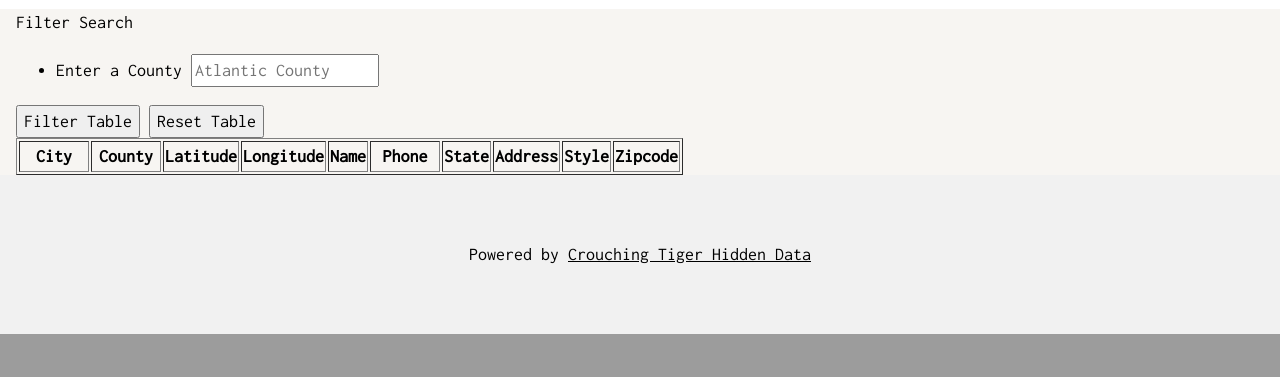
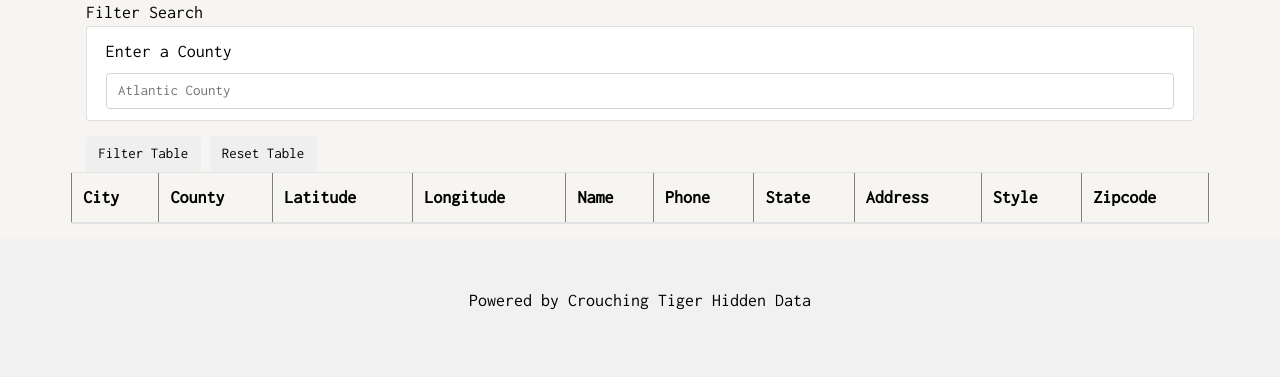
Before and after one commit to kplam624/Dojo-Finder, a Flask app: page /data in a window 1280 px wide. Shown: the part 641-1018 px from the top of the page. Before the commit the page ends 975 px from the top, so only its background shows below. Run offline with Flask 2, Linux system fonts and the light colour scheme; data that the repository does not hold is empty; some libraries are stand-ins or nearby versions.

Commit message:
Modified data table.

```diff
--- a/static/css/styles.css
+++ b/static/css/styles.css
@@ -332,7 +332,7 @@ html {
   }
 }
 
-.dojo-form {
+/* .dojo-form {
   margin-top: 50px;
 }
 
@@ -350,18 +350,18 @@ select {
   padding: 8px;
   color: #8e979f;
   outline: none;
-}
+} */
 
-#table-area th {
+/* #table-area th {
   text-align: center;
-}
+} */
 
-#table-area th:first-child,
+/* #table-area th:first-child,
 #table-area th:nth-child(2),
 #table-area th:nth-child(6) {
   min-width: 70px;
-}
+} */
 
-#table-area {
-  width: 100%
-}
+/* #table-area {
+  width: 80%
+} */
--- a/templates/data.html
+++ b/templates/data.html
@@ -4,8 +4,8 @@
 <meta charset="UTF-8">
 <meta name="viewport" content="width=device-width, initial-scale=1">
 
+<link rel="stylesheet" href="https://maxcdn.bootstrapcdn.com/bootstrap/4.0.0/css/bootstrap.min.css" integrity="sha384-Gn5384xqQ1aoWXA+058RXPxPg6fy4IWvTNh0E263XmFcJlSAwiGgFAW/dAiS6JXm" crossorigin="anonymous">
 <link rel="stylesheet" href="../static/css/styles.css">
-
 <link rel="stylesheet" href="https://fonts.googleapis.com/css?family=Inconsolata">
 
 <script src="https://cdnjs.cloudflare.com/ajax/libs/d3/4.5.0/d3.min.js"></script>
@@ -61,7 +61,7 @@ body, html {
 
     <div class="container">
         <div class="row margin-top-50">
-          <div class="col-md-2">
+          <div class="col-md-12">
             <aside class="filters">
               <div class="panel panel-default">
                 <div class="panel-heading">Filter Search</div>
@@ -82,7 +82,8 @@ body, html {
               </div>
             </aside>
           </div>
-          <div class="col-md-10">
+          <!-- <div class="col-md-12"> -->
+            <div class="table-responsive">
               <div id="table-area" class="">
                 <table border = .5 id="dojo-table" class="table table-striped">
                   <thead>
@@ -103,6 +104,7 @@ body, html {
                 </table>
               </div>
             </div>
+          <!-- </div> -->
         </div>
       </div>
 
@@ -112,6 +114,9 @@ body, html {
 </footer>
 
   <!-- Our JS -->
+  <script src="https://code.jquery.com/jquery-3.2.1.slim.min.js" integrity="sha384-KJ3o2DKtIkvYIK3UENzmM7KCkRr/rE9/Qpg6aAZGJwFDMVNA/GpGFF93hXpG5KkN" crossorigin="anonymous"></script>
+  <script src="https://cdnjs.cloudflare.com/ajax/libs/popper.js/1.12.9/umd/popper.min.js" integrity="sha384-ApNbgh9B+Y1QKtv3Rn7W3mgPxhU9K/ScQsAP7hUibX39j7fakFPskvXusvfa0b4Q" crossorigin="anonymous"></script>
+  <script src="https://maxcdn.bootstrapcdn.com/bootstrap/4.0.0/js/bootstrap.min.js" integrity="sha384-JZR6Spejh4U02d8jOt6vLEHfe/JQGiRRSQQxSfFWpi1MquVdAyjUar5+76PVCmYl" crossorigin="anonymous"></script>
   <script type="text/javascript" src="../static/js/app.js"></script>
 </body>
 </html>
```
Lines whose indentation alone changed are shown as unchanged.
